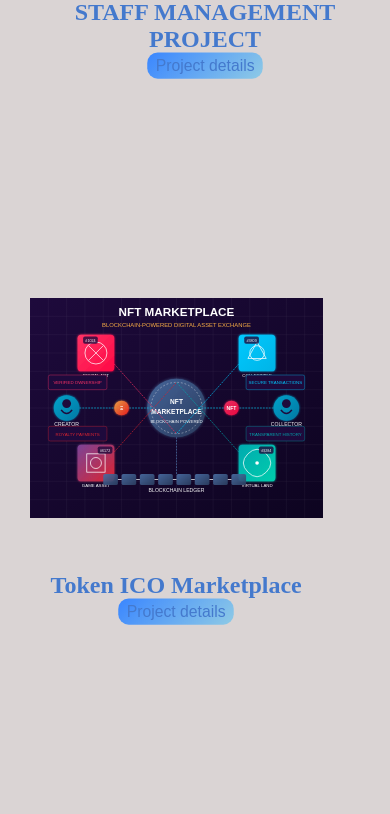
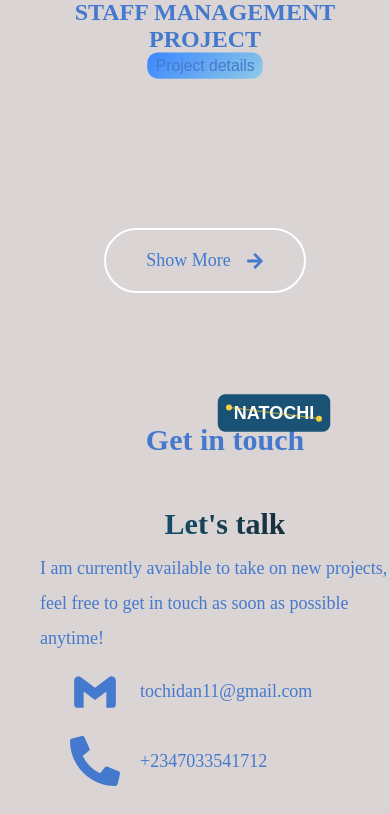
Before and after one commit to DaniTechdev/MyPortfolio-Natochi-, a Next.js app: page / in a window 390 px wide. Shown: the part 6170-6984 px from the top of the page. Built offline with nearby package versions, Linux system fonts and the light colour scheme.

Commit message:
retouched my project details button and equally optimized the desktop responsiveness

```diff
--- a/Components/MyWork/MyWork.jsx
+++ b/Components/MyWork/MyWork.jsx
@@ -1,4 +1,4 @@
-import React from "react";
+import React, { useState } from "react";
 
 //Internal  import
 import Style from "./MyWork.module.css";
@@ -8,6 +8,16 @@ import { mywork_data } from "../../Asset/mywork_data";
 import { FaArrowRight } from "react-icons/fa";
 
 const MyWork = () => {
+  const [visibleProduct, setvisibleProduct] = useState(3);
+
+  const handleClick = () => {
+    setvisibleProduct((prev) => prev + 3);
+  };
+
+  const handleShowLess = () => {
+    setvisibleProduct((prev) => prev - 3);
+  };
+
   return (
     <div id="mywork" className={Style.mywork}>
       <div className={Style.mywork_title}>
@@ -24,7 +34,7 @@ const MyWork = () => {
         />
       </div>
       <div className={Style.mywork_container}>
-        {mywork_data.map((mywork, index) => {
+        {mywork_data.slice(0, visibleProduct).map((mywork, index) => {
           return (
             <>
               <div
@@ -50,7 +60,11 @@ const MyWork = () => {
         })}
       </div>
       <div className={Style.mywork_showmore}>
-        <p>Show More</p>
+        {visibleProduct > 5 ? (
+          <p onClick={handleShowLess}>Show Less</p>
+        ) : (
+          <p onClick={handleClick}>Show More</p>
+        )}
         <FaArrowRight />
       </div>
     </div>
```
